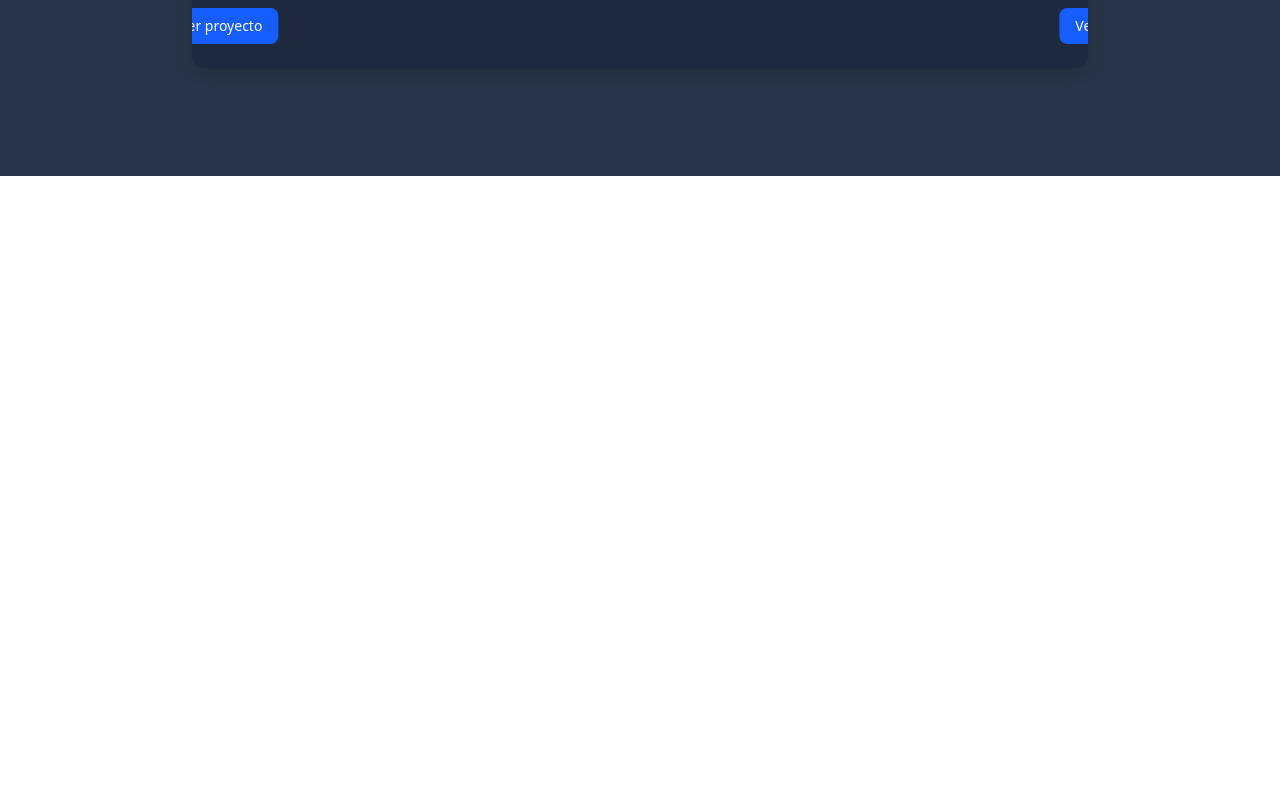
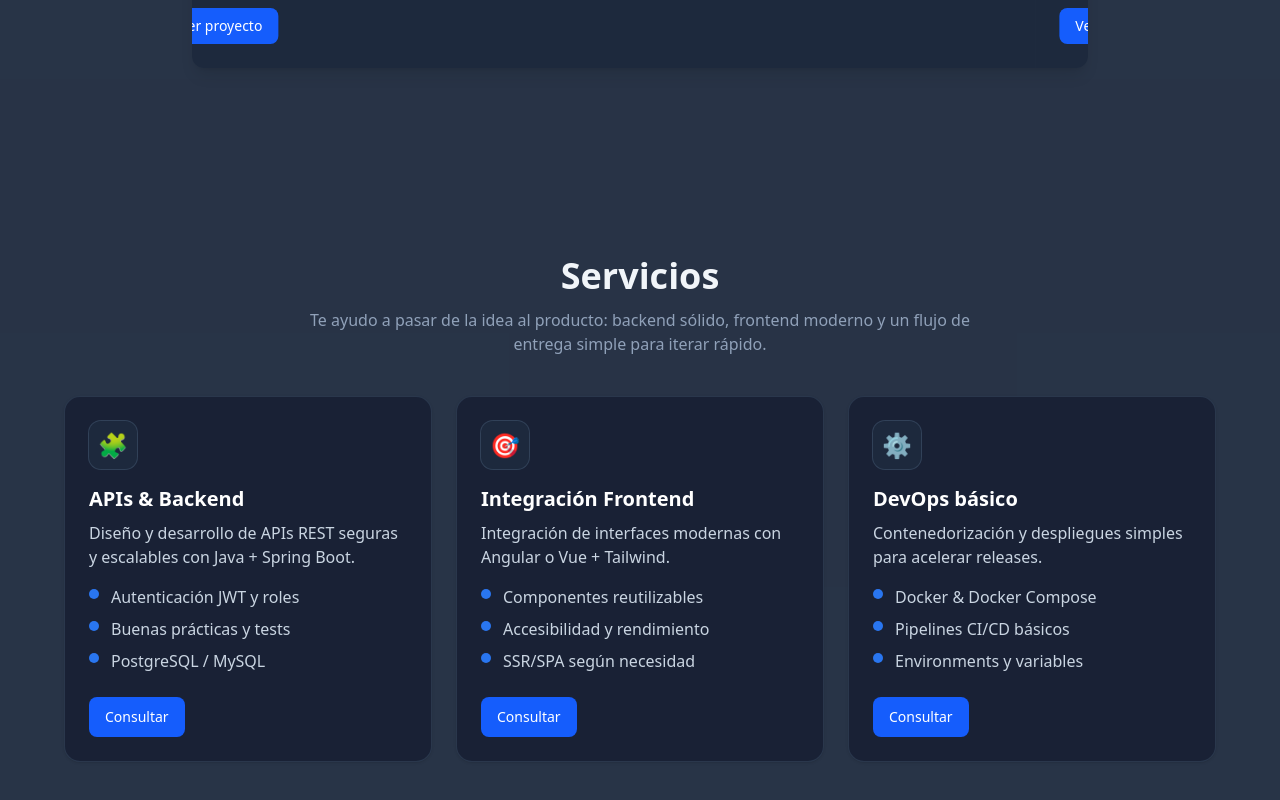
Before and after one commit to Yrobainah/yariel-portfolio, an Angular app: page / in a window 1280 px wide. Shown: the part 2208-3008 px from the top of the page. Before the commit the page ends 2384 px from the top, so only its background shows below. Built offline with nearby package versions, Linux system fonts and the light colour scheme.

Commit message:
feat (servicios) integración de la sección de servicios a onepage

```diff
--- a/src/app/features/onepage/onepage.html
+++ b/src/app/features/onepage/onepage.html
@@ -4,4 +4,5 @@
   <app-home></app-home>
   <app-about></app-about>
   <app-projects></app-projects>
+  <app-servicios></app-servicios>
 </main>
--- a/src/app/features/onepage/onepage.ts
+++ b/src/app/features/onepage/onepage.ts
@@ -3,10 +3,11 @@ import { Navbar } from '../../core/components/navbar/navbar';
 import { Home } from '../../sections/home/home';
 import { About } from '../../sections/about/about';
 import { Projects } from '../../sections/projects/projects';
+import { Servicios } from '../../sections/servicios/servicios';
 
 @Component({
   selector: 'app-onepage',
-  imports: [Navbar, Home, About, Projects],
+  imports: [Navbar, Home, About, Projects, Servicios],
   templateUrl: './onepage.html',
   styleUrl: './onepage.scss',
 })
```
